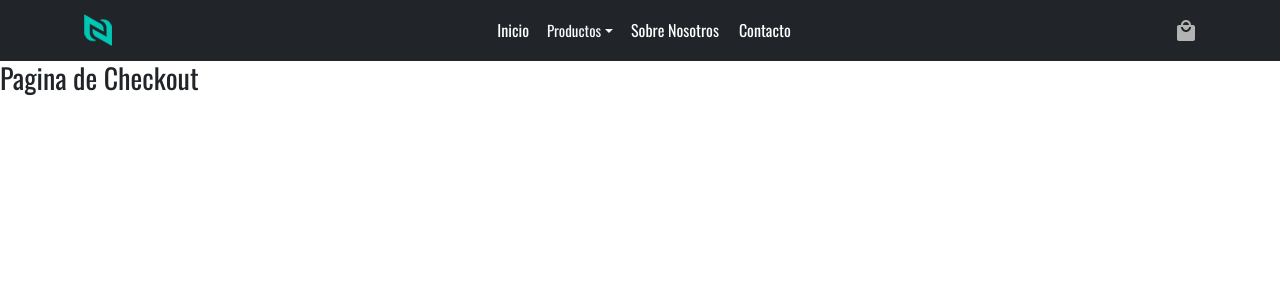
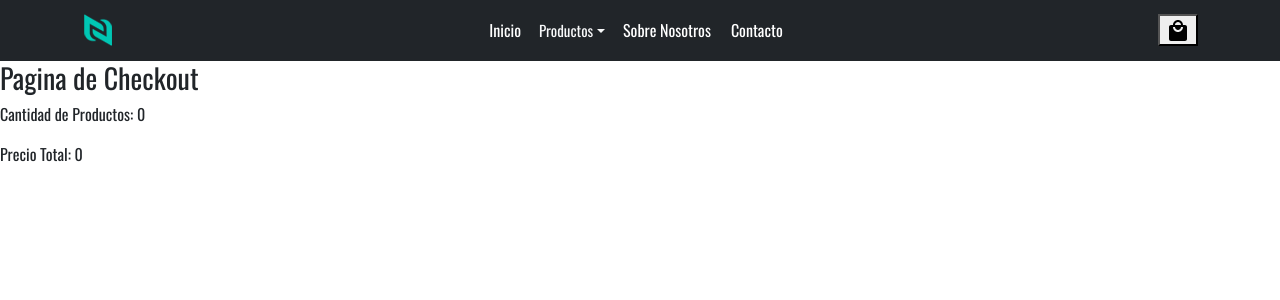
Before and after one commit to nNINOo/react-CH, a React (Create React App) app: page /cart in a window 1280 px wide. Shown: the top 300 px of the page. Built offline with nearby package versions, Linux system fonts and the light colour scheme.

Commit message:
Actualizaciones de Context

```diff
--- /dev/null
+++ b/src/Context/CartContext.js
@@ -0,0 +1,41 @@
+import { useState, createContext } from "react";
+
+export const CartContext = createContext();
+
+const CartProvider = ({children}) => {
+
+    const [cart, setCart] = useState([]);
+
+    const addToCart = (product) => {
+
+        const isProductInCart = cart.find((productInCart) => productInCart.id === product.id)
+
+        if (isProductInCart){
+            const newArray = cart.map(productInCart => {
+                if(productInCart.id === product.id){
+                    return {...productInCart, count: productInCart.count + product.count};
+                }else{
+                    return productInCart;
+                }
+            })
+            setCart (newArray);
+        } else {
+            setCart([...cart, product])
+        }
+    }
+
+    const removeFromCart = (id) => {
+
+        setCart(cart.filter((product) => product.id !== id));
+    }
+
+    const clear = () => {setCart([])}
+
+    return (
+        <CartContext.Provider value={{cart, setCart, addToCart, clear, removeFromCart}}>
+            {children}
+        </CartContext.Provider>
+    );
+};
+
+export default CartProvider;
--- a/src/components/CartWidget/CartWidget.js
+++ b/src/components/CartWidget/CartWidget.js
@@ -3,7 +3,9 @@ import LocalMallIcon from '@mui/icons-material/LocalMall';
 const CartWidget = () => {
     return(
         <div className = 'cart-widget'>
-            <LocalMallIcon />
+            <button>
+                <LocalMallIcon />
+            </button>
         </div>
     )
 }
--- a/src/components/ItemCount/ItemCount.js
+++ b/src/components/ItemCount/ItemCount.js
@@ -1,32 +1,28 @@
 import './ItemCount.scss'
-import { useState } from 'react'
 
-const ItemCount = ({ stock, setSelectedAmount }) => {
-
-    const [contador, setContador] = useState(0)
+const ItemCount = ({ stock, contador, setContador, add, setAdd}) => {
 
     const addNumber = () => {
         if (contador < stock) {
             setContador(contador + 1)
         }
     }
+
     const removeNumber = () => {
         if (contador > 0) {
             setContador(contador - 1)
         }
     }
 
-    const onAdd = () => {
-        setSelectedAmount(contador)
-    }
+
     return (
         <>
             <div className='count'>
-                <button className='b-count' onClick={removeNumber}>-</button>
+                {!add && <button className='b-count' onClick={()=>removeNumber()}>-</button>}
                 <p>{contador}</p>
-                <button className='b-count' onClick={addNumber}>+</button>
+                {!add && <button className='b-count' onClick={()=>addNumber()}>+</button>}
             </div>
-            <button className='btn-buy' onClick={onAdd}>Añadir al carrito</button>
+            {contador > 0 && !add && <button className='btn-buy' onClick={()=>{setAdd(true)}} >Añadir al carrito</button>}
         </>
     )
 }
--- a/src/components/ItemDetail/ItemDetail.js
+++ b/src/components/ItemDetail/ItemDetail.js
@@ -2,22 +2,29 @@ import './ItemDetail.scss'
 import ItemCount from '../ItemCount/ItemCount'
 import { useState } from "react"
 import { Link } from  'react-router-dom'
+import { useContext } from 'react'
+import { CartContext } from '../../Context/CartContext'
+
 
 const ItemDetail = ({data}) => {
 
-    const [selectedAmount, setSelectedAmount] = useState(0)
+    const {addToCart, cart} = useContext(CartContext)
+
+    const {image, title, price, stock} = data
+
+    const [contador, setContador] = useState(0)
+
+    const [add, setAdd] = useState(false)
 
     return(
         <>
-            <img src={`/assets/${data.image}`} />
-            <h1>{data.title}</h1>
-            <h2>$ {data.price}</h2>
-            {console.log("Cantidad Seleccionada: ", selectedAmount)}
-            {
-                selectedAmount > 0
-                ? <Link to="/cart"><button className='btn-finally-buy'> Terminar Compra </button></Link>
-                : <ItemCount stock={data.stock} initial={0} setSelectedAmount={setSelectedAmount}/>
-            }
+            <img src={`/assets/${image}`} />
+            <h1>{title}</h1>
+            <h2>$ {price}</h2>
+            {contador > 0 && add && <Link to="/cart"><button className='btn-finally-buy' onClick={()=>addToCart({count: contador, ...data})}> Terminar Compra </button></Link>}
+
+            <ItemCount stock={stock} initial={0} setContador={setContador} contador={contador} add={add} setAdd={setAdd}/>
+
         </>
     )
 }
--- a/src/components/ItemListContainer/ItemListContainer.js
+++ b/src/components/ItemListContainer/ItemListContainer.js
@@ -20,13 +20,13 @@ const ItemListContainer = ({ title }) => {
             } else {
                 resolve(products)
             }
-        }, 2000)
+        }, 200)
     })
 
     useEffect(() => {
         getProducts
             .then((res) => {
-                console.log("prods", res)
+                //console.log("prods", res)
                 setListProducts(res)
             })
             .catch((err) => {
--- a/src/pages/Checkout.js
+++ b/src/pages/Checkout.js
@@ -1,8 +1,24 @@
+import { useContext } from 'react'
+import { CartContext } from '../Context/CartContext'
+
 const Checkout = () => {
-    return(
-        <div>
-            <h3> Pagina de Checkout </h3>
-        </div>
+
+    const { cart } = useContext(CartContext)
+
+    return (
+        <>
+            <div>
+                <h3> Pagina de Checkout </h3>
+                {cart.map((product, index) => (
+                    <div>
+                        <img src={`/assets/${product.image}`} alt={product.title} />
+                        <h3>{product.title}</h3>
+                    </div>
+                ))}
+            </div>
+            <p>Cantidad de Productos: {cart.reduce((prev, current)=> current.count + prev, 0)}</p>
+            <p>Precio Total: {cart.reduce((prev, current)=> (current.price * current.count) + prev, 0)}</p>
+        </>
     )
 }
 
```
Also changed, not shown: src/App.js (+5 -2 lines).
